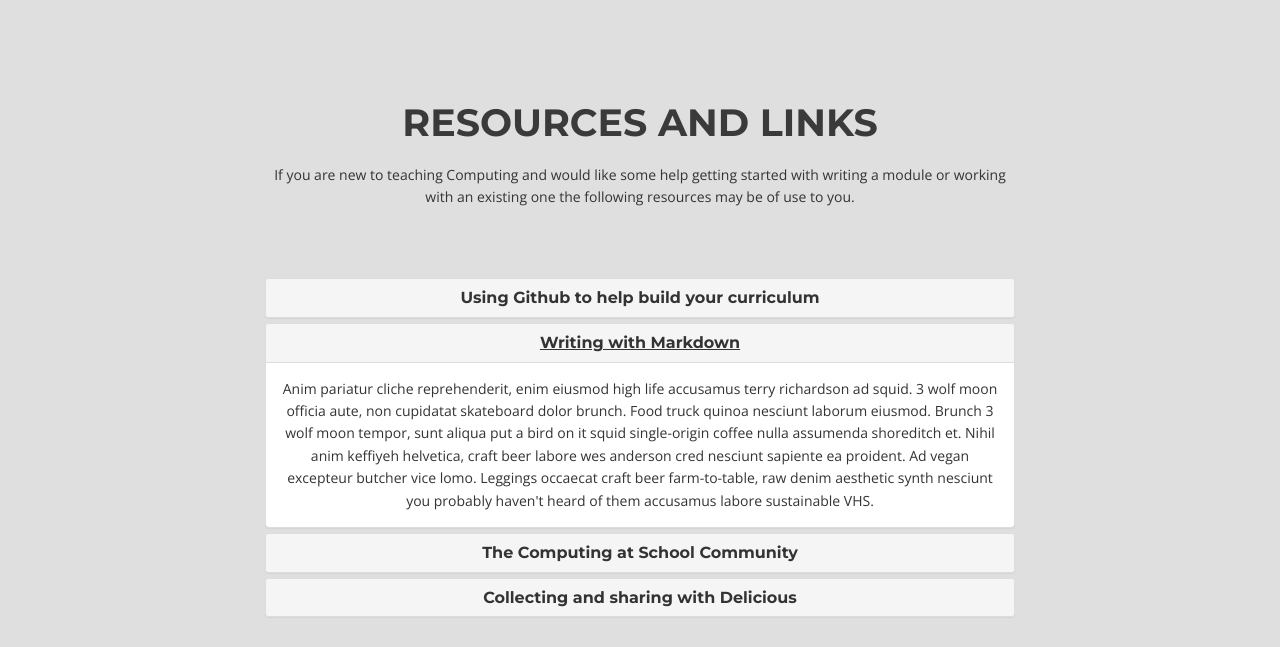
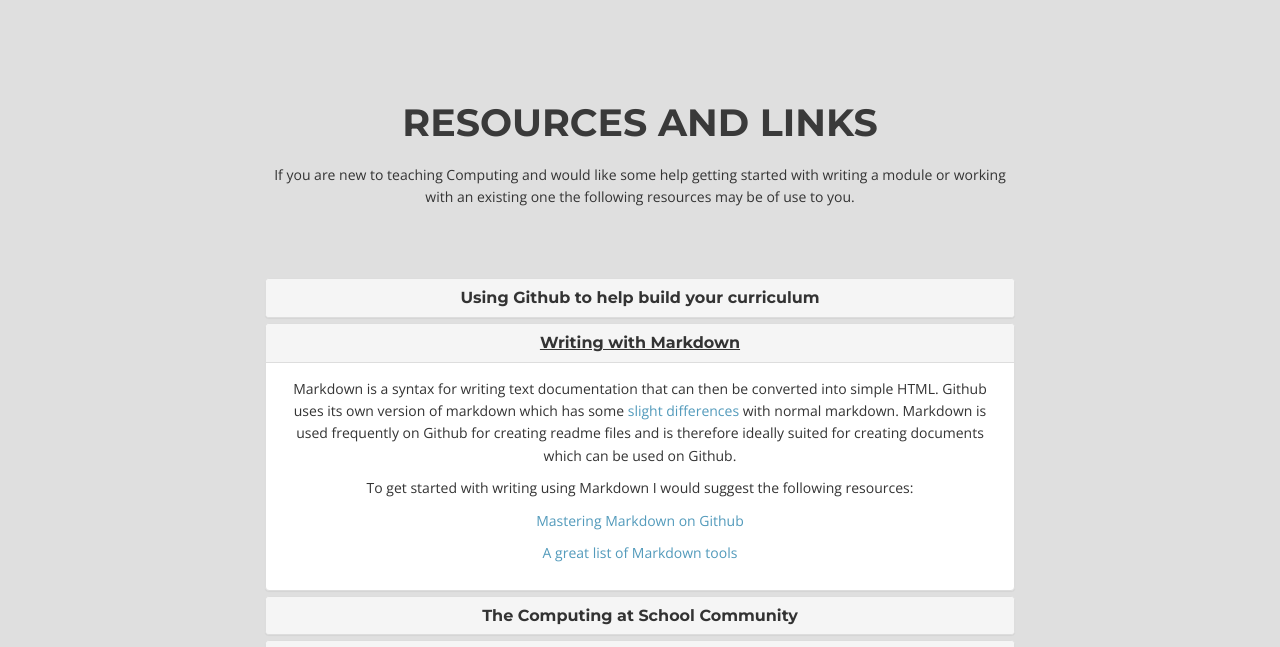
Before and after one commit to sharland/ComputingModule, a plain HTML site: page index.html in a window 1280 px wide. Both pictures are taken after a click on the link "Writing with Markdown". Shown: the part 2431-3078 px from the top of the page. Drawn offline with nearby package versions, Linux system fonts and the light colour scheme; files whose address does not match are found by name.

Commit message:
added markdown panel

```diff
--- a/index.html
+++ b/index.html
@@ -187,7 +187,10 @@
                         </div>
                         <div id="collapseTwo" class="panel-collapse collapse" style="height: 0px;">
                             <div class="panel-body">
-                                Anim pariatur cliche reprehenderit, enim eiusmod high life accusamus terry richardson ad squid. 3 wolf moon officia aute, non cupidatat skateboard dolor brunch. Food truck quinoa nesciunt laborum eiusmod. Brunch 3 wolf moon tempor, sunt aliqua put a bird on it squid single-origin coffee nulla assumenda shoreditch et. Nihil anim keffiyeh helvetica, craft beer labore wes anderson cred nesciunt sapiente ea proident. Ad vegan excepteur butcher vice lomo. Leggings occaecat craft beer farm-to-table, raw denim aesthetic synth nesciunt you probably haven't heard of them accusamus labore sustainable VHS.
+                                <p>Markdown is a syntax for writing text documentation that can then be converted into simple HTML.  Github uses its own version of markdown which has some <a href="https://help.github.com/articles/github-flavored-markdown">slight differences</a> with normal markdown.  Markdown is used frequently on Github for creating readme files and is therefore ideally suited for creating documents which can be used on Github.</p>
+                                <p>To get started with writing using Markdown I would suggest the following resources:</p>
+                                <p><a href="https://guides.github.com/features/mastering-markdown/">Mastering Markdown on Github</a></p>
+                                <p><a href="http://mashable.com/2013/06/24/markdown-tools/">A great list of Markdown tools</a></p>
                             </div>
                         </div>
                     </div>
```
